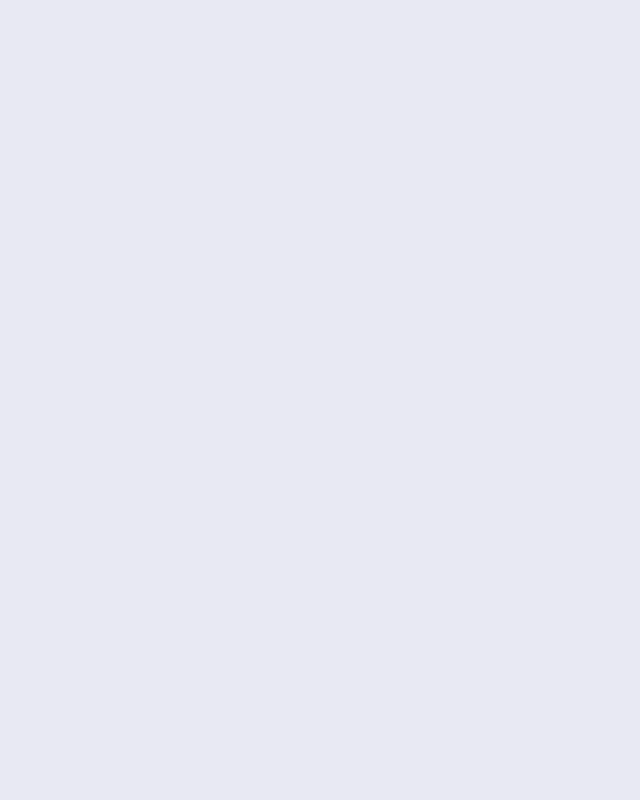
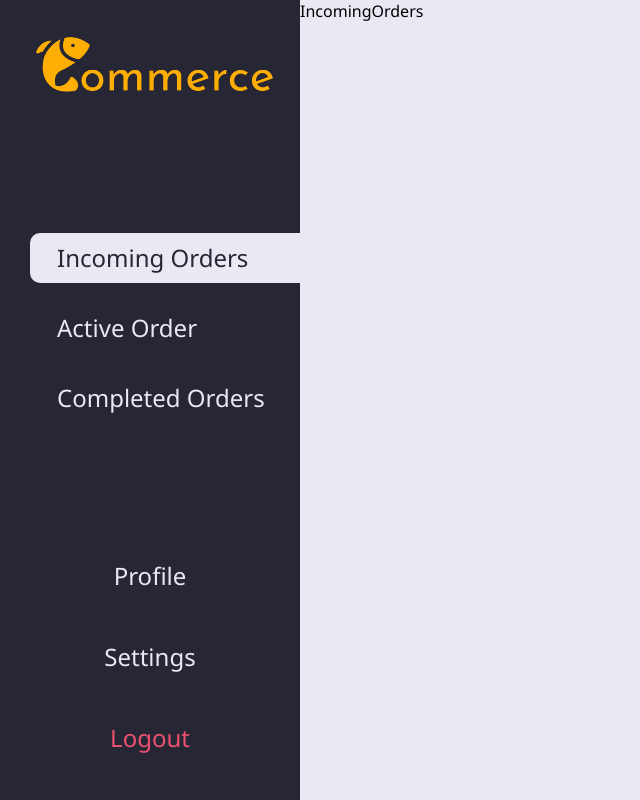
Before and after one commit to Ivar-2143/c-commerce, a React (Create React App) app: page /riders in a window 1280 px wide. Before the commit this address had no page. Shown: the whole page, without its empty margins (0-640 px from the left). Built offline with nearby package versions, Linux system fonts and the light colour scheme; a web font is replaced by a local one.

Commit message:
Added and Styled Riders Page with Navigation and Logout

```diff
--- a/src/App.js
+++ b/src/App.js
@@ -12,6 +12,9 @@ import Cart from './pages/Cart';
 import Checkout from './pages/Checkout';
 import UserContext from './assets/context/UserContext';
 import UserContextProvider from './assets/context/UserContext';
+import Riders from './pages/Riders';
+import RiderOrders from './components/RiderOrders';
+import IncomingOrders from './components/IncomingOrders';
 
 const theme = {
   main: {
@@ -60,6 +63,10 @@ function App() {
               <Route path={"/signup"} element={<SignUp/>} />
               <Route path={"/cart"} element={<Cart/>} />
               <Route path={"/checkout"} element={<Checkout />}/>
+              <Route path={"/riders"} element={<Riders />}>
+                <Route index element={<IncomingOrders />} />
+                <Route path={":type"} element={<RiderOrders />} />
+              </Route>
             </Routes>
           {/* )} */}
           {background && (
--- /dev/null
+++ b/src/components/IncomingOrders.jsx
@@ -0,0 +1,9 @@
+import React from 'react'
+
+function IncomingOrders() {
+  return (
+    <div>IncomingOrders</div>
+  )
+}
+
+export default IncomingOrders
--- /dev/null
+++ b/src/components/RiderNav.jsx
@@ -0,0 +1,129 @@
+import React from 'react'
+import styled from 'styled-components'
+import { NavLink, useNavigate } from 'react-router-dom';
+import * as variable from './variables';
+import { useState, useContext} from 'react';
+import logo from '../assets/logos/logo_honeyYellow.png';
+import { UserInfo } from '../App';
+
+function RiderNav() {
+    const [activeIndex, setActiveIndex] = useState(0);
+    const {user, updateUser, cart, updateCart} = useContext(UserInfo);
+    const navigate = useNavigate();
+
+  return (
+    <NavWrapper>
+        <Logo src={logo} />
+        <StyledNav>
+            <SLink style={{
+                pointerEvents: "none"
+            }}/>
+            <SLink to={'requests'}  className={(activeIndex == 0) ? "is-active" : "is-inactive"} onClick={()=> setActiveIndex(0)}><span>Incoming Orders</span></SLink>
+            <SLink to={'active'} className={(activeIndex == 1) ? "is-active"  : "is-inactive"} onClick={()=> setActiveIndex(1)}><span>Active Order </span></SLink>
+            <SLink to={'completed'} className={(activeIndex == 2)? "is-active"  : "is-inactive"} onClick={()=> setActiveIndex(2)}><span>Completed Orders</span></SLink>
+            <SLink style={{
+                pointerEvents: "none"
+            }}/>
+        </StyledNav>
+        <UserSection>
+            <ProfileBtn>Profile</ProfileBtn>
+            <SettingsBtn>Settings</SettingsBtn>
+            <LogoutBtn onClick={()=>{
+                updateUser(null)
+                sessionStorage.removeItem('user');
+                navigate("/login");
+            }}>Logout</LogoutBtn>
+        </UserSection>
+    </NavWrapper>
+  )
+}
+
+const NavWrapper = styled.div`
+    background-color: ${(props)=> (props.isActive? props.theme.main.primary : props.theme.main.secondary )};
+    width: 300px;
+    min-width: 300px;
+    height: 100%;
+    position: relative;
+    display: grid;
+    grid-template-rows: 1fr 6fr 3fr;
+`;
+const Logo = styled.img`
+    display: block;
+    margin-top: 20px;
+    left: 50%;
+    position: relative;
+    transform: translate(-50%,0);
+    width: 250px;
+
+`;
+
+const StyledNav = styled.nav`
+
+.is-active{
+        background-color: ${(props) => props.theme.main.primary};
+        color: ${(props) => props.theme.main.secondary};
+        border-bottom-left-radius: 10px;
+        border-top-left-radius: 10px;
+
+
+}
+
+margin-top: 20%;
+display: flex;
+flex-direction: column;
+align-items: flex-end;
+gap: 20px;
+position: relative;
+`
+const SLink = styled(NavLink)`
+    height: 50px;
+    position: relative;
+    text-decoration: none;
+    text-align: center;
+    font-size: ${variable.font.size_xl};
+    color: ${(props) => props.theme.main.primary};
+    display: flex;
+    justify-content: flex-start;
+    align-items: center;
+    width: 90%;
+    span{
+        margin-left: 10%;
+        display: inline;
+        position: relative;
+    }
+`;
+
+const UserSection = styled.div`
+    position: relative;
+    display: flex;
+    width: 100%;
+    height: 80%;
+    align-items: center;
+    justify-content: flex-end;
+    flex-direction: column;
+    gap: 3rem;
+    button {
+        font-size: ${variable.font.size_xl};
+        background: none;
+        border: none;
+        outline: none;
+        cursor: pointer;
+
+    }
+`;
+
+const SettingsBtn = styled.button`
+    color: ${(props)=> props.theme.main.primary};
+`
+
+const ProfileBtn = styled.button`
+    color: ${(props)=> props.theme.main.primary};
+
+`;
+
+const LogoutBtn = styled.button`
+
+  color: ${(props)=>props.theme.main.accentRed}
+`;
+
+export default RiderNav
--- /dev/null
+++ b/src/components/RiderOrders.jsx
@@ -0,0 +1,21 @@
+import React, { useContext, useEffect } from 'react'
+import { useLocation, useNavigate, useParams } from 'react-router-dom'
+import IncomingOrders from './IncomingOrders';
+import { UserInfo } from '../App';
+
+function RiderOrders() {
+    const navigate = useNavigate()
+    const location = useLocation();
+    const params = useParams();
+    const {user, updateUser, cart, updateCart} = useContext(UserInfo);
+
+    useEffect(()=>{
+
+    }, [[params.type]])
+
+  return (
+    <div>{(params.type == 'active')? "Active Orders" : (params.type == 'completed')? "Completed Orders" : <IncomingOrders />}</div>
+  )
+}
+
+export default RiderOrders
--- a/src/data/dbUsers.json
+++ b/src/data/dbUsers.json
@@ -133,8 +133,9 @@
       "lastName": "Jeluz",
       "address": "Imus, Cavite",
       "userMobileNumber": "09123456789",
-      "cart": [],
-      "orders": [],
+      "activeOrder": {},
+      "incoming": [],
+      "completed": [],
       "type": "rider",
       "id": 3
     }
--- /dev/null
+++ b/src/pages/Riders.jsx
@@ -0,0 +1,39 @@
+import React from 'react'
+import { Outlet } from 'react-router-dom'
+import styled from 'styled-components';
+import RiderNav from '../components/RiderNav'
+import * as variables from '../components/variables';
+
+
+
+
+function Riders() {
+
+
+
+  return (
+    <PageWrap>
+        <RiderNav />
+        <ContentWrapper>
+            <Outlet />
+        </ContentWrapper>
+    </PageWrap>
+  )
+}
+
+
+const ContentWrapper = styled.div`
+    width: 80%;
+`;
+
+const PageWrap = styled.div`
+    width: 100vw;
+    height: 100vh;
+    display: flex;
+    /* background-color: green; */
+
+`
+
+
+
+export default Riders
```
